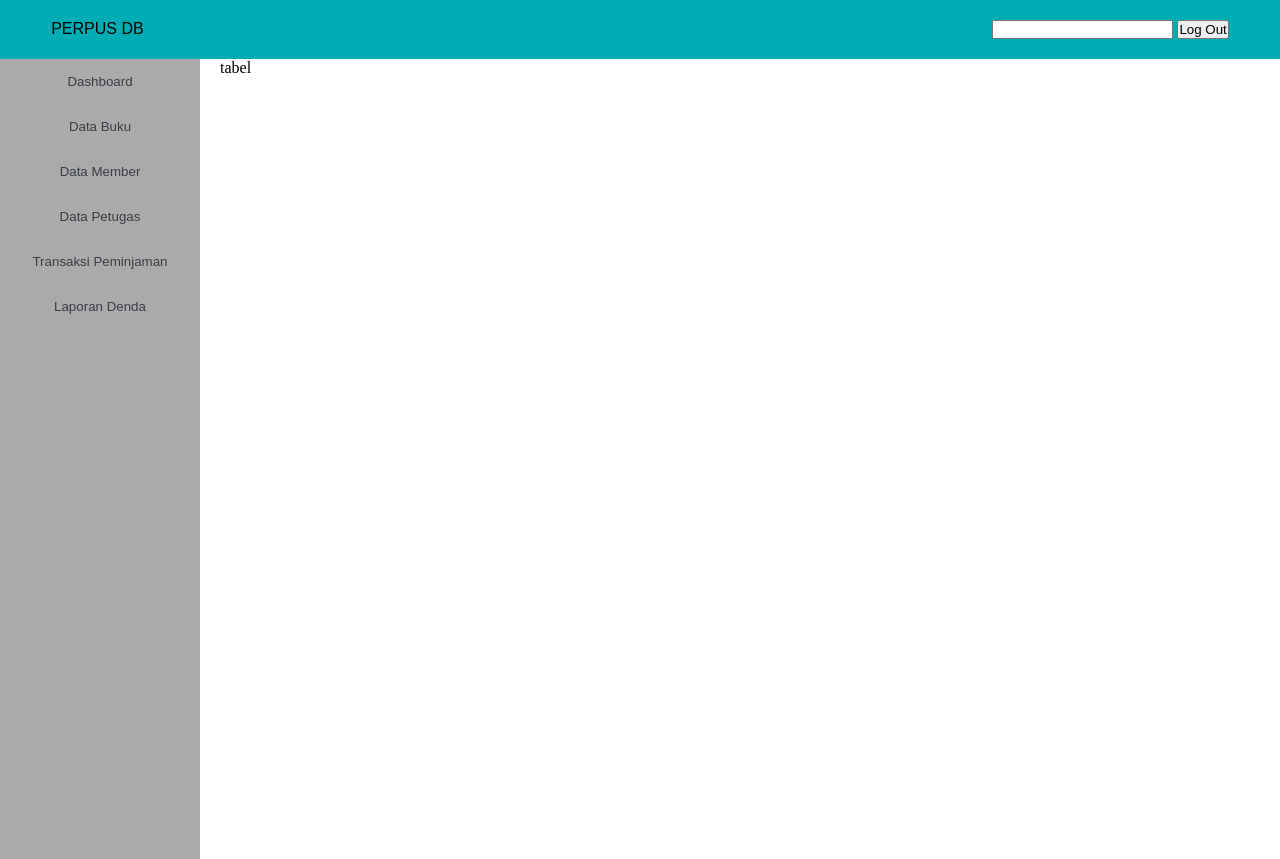
After one commit to zahran523/SBD_Kelas-B_Kelompok-5_Kode-Program-Project-UAS, a PHP site: the page made by transaksi peminjaman.html in a window 1280 px wide. The commit adds this page. Run offline with PHP 8.4, Linux system fonts and the light colour scheme.

```diff
--- a/css/landingpage.css
+++ b/css/landingpage.css
@@ -75,7 +75,7 @@ header img {
   margin-bottom: 40px;
 }
 
-.Side-navbar a {
+.Side-navbar ul li a {
   text-decoration: none;
   color: #000;
 }
@@ -85,6 +85,9 @@ header img {
   left: -5px;
 }
 
+.Side-navbar ul li a:hover {
+  color: #00adb5;
+}
 .box-profile {
   width: auto;
   height: 64px;
--- /dev/null
+++ b/css/transaksi peminjaman.css
@@ -0,0 +1,81 @@
+:root {
+  --maincolor: #393e46;
+  --primarycolor1: #222831;
+  --primarycolor2: #393e46;
+  --primarycolor3: #00adb5;
+  --primarycolor4: #eeeeee;
+  --primarycolor5: #aaaaaa;
+}
+* {
+  margin: 0;
+  padding: 0;
+  list-style: none;
+  text-decoration: none;
+}
+body,
+html {
+  height: 100%;
+  margin: 0;
+  padding: 0;
+}
+.grid-container {
+  display: grid;
+  grid-template-columns: 200px auto;
+  grid-template-rows: auto;
+  gap: 20px;
+  margin: 0;
+  height: 100vh;
+}
+/* Header Start */
+header {
+  display: flex;
+  flex-direction: row;
+  justify-content: space-between;
+  background-color: var(--primarycolor3);
+  font-family: "Poppins", sans-serif;
+  padding: 20px 4%;
+}
+
+/* Header End */
+
+/* Sidebar Start */
+aside {
+  display: flex;
+  justify-content: center;
+  color: var(--primarycolor1);
+  background-color: var(--primarycolor5);
+}
+a {
+  color: inherit;
+}
+nav ul {
+  width: 100%;
+}
+
+nav ul li {
+  width: 100%;
+}
+
+.sidebar-list {
+  display: inline;
+  justify-content: left;
+  align-items: center;
+  color: var(--primarycolor2);
+  background-color: inherit;
+  padding: 15px 0;
+  border: 0;
+  margin: 0;
+  width: 100%;
+}
+li :hover {
+  display: inline;
+  justify-content: left;
+  align-items: left;
+  color: var(--primarycolor4);
+  background-color: var(--primarycolor1);
+  padding: 15px 0;
+  border: 0;
+  margin: 0;
+}
+
+/* Sidebar End */
--- a/dashboard.html
+++ b/dashboard.html
@@ -54,10 +54,7 @@
           </li>
           <li>
               <a href="">Transaksi Peminjaman</a>
-            <img
-              src="img/Icon Transaksi Peminjaman.png"
-              alt="Icon Transaksi Peminjaman"
-            />
+              <img src="img/Icon Transaksi Peminjaman.png" alt="Icon Transaksi Peminjaman"/>
           </li>
           <li>
               <a href="">Laporan Denda</a>
--- /dev/null
+++ b/transaksi peminjaman.html
@@ -0,0 +1,32 @@
+<!DOCTYPE html>
+<html lang="en">
+  <head>
+    <meta charset="UTF-8" />
+    <meta name="viewport" content="width=device-width, initial-scale=1.0" />
+    <title>Perpus DB</title>
+    <link rel="stylesheet" href="css/transaksi peminjaman.css" />
+  </head>
+  <body>
+    <header>
+      <div class="Judul-header">PERPUS DB</div>
+      <div class="toolbar">
+        <input type="search" name="search"></input>
+        <button type="button" name="log-out">Log Out</button>
+      </div>
+    </header>
+    <div class="grid-container">
+      <aside>
+        <nav class="navbar">
+          <ul>
+            <li><button type="button" class="sidebar-list"><a href="#">Dashboard</a></button></li>
+            <li><button type="button" class="sidebar-list"><a href="#">Data Buku</a></button></li>
+            <li><button type="button" class="sidebar-list"><a href="#">Data Member</a></button></li>
+            <li><button type="button" class="sidebar-list"><a href="#">Data Petugas</a></button></li>
+            <li><button type="button" class="sidebar-list"><a href="#">Transaksi Peminjaman</a></button></li>
+            <li><button type="button" class="sidebar-list"><a href="#">Laporan Denda</a></button></li>
+          </ul>
+        </nav>
+      </aside>
+      <article>tabel</article>
+    </div> </body>
+</html>
```
Lines whose indentation alone changed are shown as unchanged.
